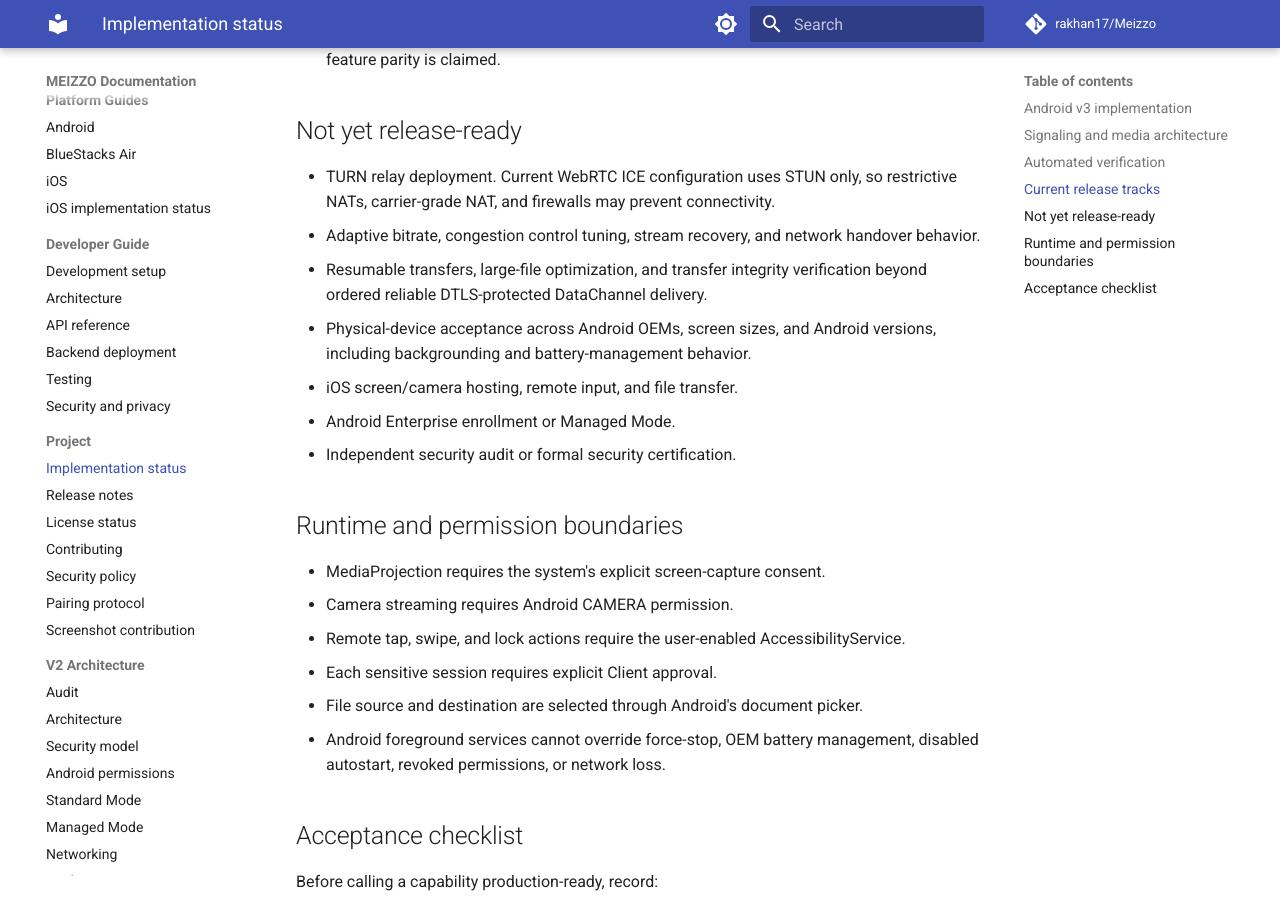
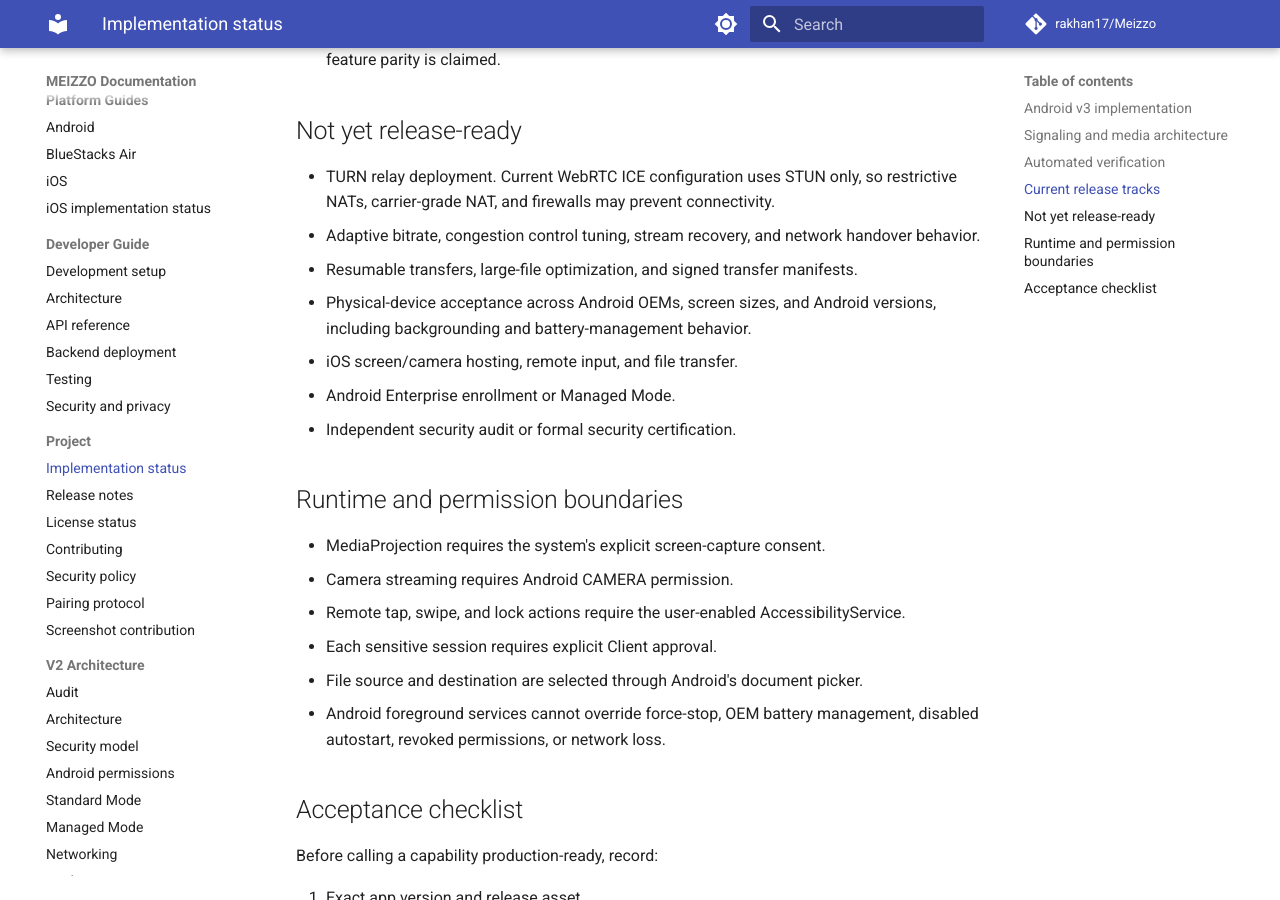
Before and after one commit to rakhan17/Meizzo, an MkDocs documentation site: the page built from docs/implementation-status.md, in a window 1280 px wide and 900 px high, scrolled down 2040 px. Built offline with MkDocs 1.6.1 and Material for MkDocs 9.7.7, drawn with Linux system fonts in a browser that asks for light colours; comment, search, counter and statistics services are not loaded.

```diff
--- a/docs/implementation-status.md
+++ b/docs/implementation-status.md
@@ -76,8 +76,7 @@ for real Android device testing, network traversal testing, or a security audit.
   restrictive NATs, carrier-grade NAT, and firewalls may prevent connectivity.
 - Adaptive bitrate, congestion control tuning, stream recovery, and network
   handover behavior.
-- Resumable transfers, large-file optimization, and transfer integrity
-  verification beyond ordered reliable DTLS-protected DataChannel delivery.
+- Resumable transfers, large-file optimization, and signed transfer manifests.
 - Physical-device acceptance across Android OEMs, screen sizes, and Android
   versions, including backgrounding and battery-management behavior.
 - iOS screen/camera hosting, remote input, and file transfer.
```
